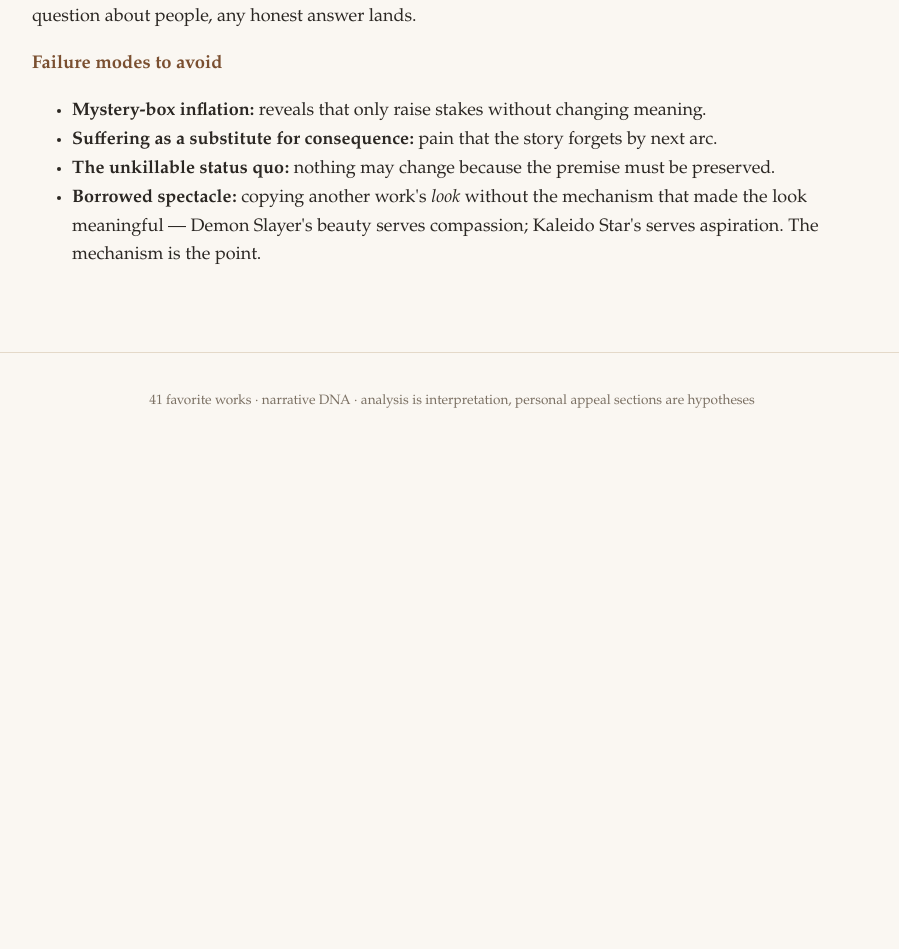
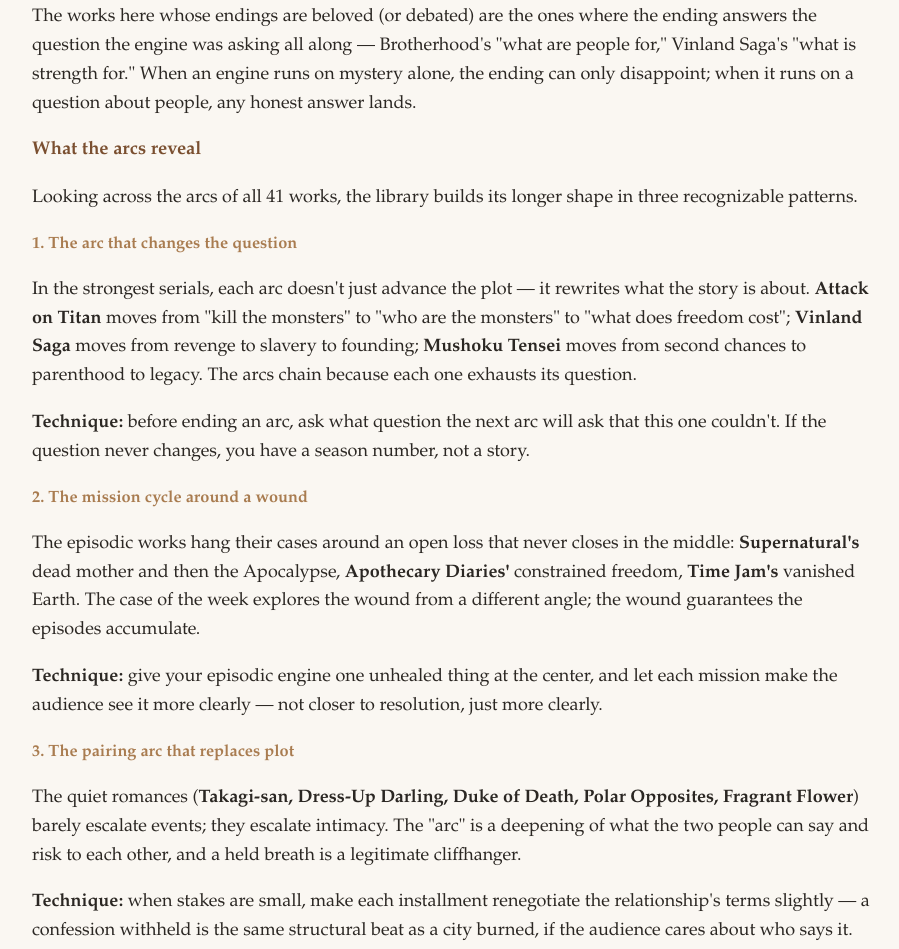
Before and after one commit to elad-haviv/fiction-dna, a plain HTML site: page site/reports/storytelling.html in a window 1280 px wide. Shown: the part 2365-3314 px from the top of the page, without its empty margins (188-1087 px from the left). Before the commit the page ends 2815 px from the top, so only its background shows below. Drawn offline with Linux system fonts and the light colour scheme.

Commit message:
Reports: cite Time Jam; add 'What the arcs reveal' to storytelling report

```diff
--- a/site/reports/storytelling.html
+++ b/site/reports/storytelling.html
@@ -33,7 +33,7 @@
 <ul><li><strong>ReZero</strong> repeats the same stretch of time until the protagonist&#x27;s interpretation — not just his information — is corrected.</li><li><strong>Frieren</strong> revisits memories; each return to a remembered moment carries new understanding.</li></ul>
 <p><strong>Technique:</strong> repetition earns its place only when it changes a decision. A loop that ends where it began is a stall.</p>
 <h3>3. The case of the week that feeds the whole</h3>
-<ul><li><strong>Apothecary Diaries, Supernatural, Violet Evergarden, Cardcaptor Sakura</strong> — episodic problems that each leave a trace: a relationship shifted, a clue banked, a skill gained.</li></ul>
+<ul><li><strong>Apothecary Diaries, Supernatural, Violet Evergarden, Cardcaptor Sakura</strong> — episodic problems that each leave a trace: a relationship shifted, a clue banked, a skill gained.</li><li><strong>Time Jam: Valerian &amp; Laureline</strong> runs freelance jobs across planets and eras while the vanished Earth stays open as the standing super-objective — and every episode title keeps the word &quot;time&quot; ticking underneath, so even a throwaway case reminds you what the currency is.</li></ul>
 <p><strong>Technique:</strong> every self-contained episode should deposit something permanent. The audience should be able to feel the series accumulating even when the plot of the week closes.</p>
 <h3>4. The journey as structure</h3>
 <ul><li><strong>Mushoku Tensei, Inuyasha, Avatar, Vinland Saga, Made in Abyss</strong> — movement through space organizes the story; each leg changes who the travelers are.</li></ul>
@@ -51,6 +51,17 @@
 <p><strong>Supernatural&#x27;s</strong> car, <strong>MapleStory&#x27;s</strong> towns, <strong>Delicious in Dungeon&#x27;s</strong> meals, <strong>Frieren&#x27;s</strong> campfire scenes — recurring places and rituals where the audience rests with the characters. Stories without a home base exhaust; stories that are <em>only</em> home base stagnate. The rhythm between the two is pacing.</p>
 <h3>Endings are downstream of the engine</h3>
 <p>The works here whose endings are beloved (or debated) are the ones where the ending answers the question the engine was asking all along — Brotherhood&#x27;s &quot;what are people for,&quot; Vinland Saga&#x27;s &quot;what is strength for.&quot; When an engine runs on mystery alone, the ending can only disappoint; when it runs on a question about people, any honest answer lands.</p>
+<h2>What the arcs reveal</h2>
+<p>Looking across the arcs of all 41 works, the library builds its longer shape in three recognizable patterns.</p>
+<h3>1. The arc that changes the question</h3>
+<p>In the strongest serials, each arc doesn&#x27;t just advance the plot — it rewrites what the story is about. <strong>Attack on Titan</strong> moves from &quot;kill the monsters&quot; to &quot;who are the monsters&quot; to &quot;what does freedom cost&quot;; <strong>Vinland Saga</strong> moves from revenge to slavery to founding; <strong>Mushoku Tensei</strong> moves from second chances to parenthood to legacy. The arcs chain because each one exhausts its question.</p>
+<p><strong>Technique:</strong> before ending an arc, ask what question the next arc will ask that this one couldn&#x27;t. If the question never changes, you have a season number, not a story.</p>
+<h3>2. The mission cycle around a wound</h3>
+<p>The episodic works hang their cases around an open loss that never closes in the middle: <strong>Supernatural&#x27;s</strong> dead mother and then the Apocalypse, <strong>Apothecary Diaries&#x27;</strong> constrained freedom, <strong>Time Jam&#x27;s</strong> vanished Earth. The case of the week explores the wound from a different angle; the wound guarantees the episodes accumulate.</p>
+<p><strong>Technique:</strong> give your episodic engine one unhealed thing at the center, and let each mission make the audience see it more clearly — not closer to resolution, just more clearly.</p>
+<h3>3. The pairing arc that replaces plot</h3>
+<p>The quiet romances (<strong>Takagi-san, Dress-Up Darling, Duke of Death, Polar Opposites, Fragrant Flower</strong>) barely escalate events; they escalate intimacy. The &quot;arc&quot; is a deepening of what the two people can say and risk to each other, and a held breath is a legitimate cliffhanger.</p>
+<p><strong>Technique:</strong> when stakes are small, make each installment renegotiate the relationship&#x27;s terms slightly — a confession withheld is the same structural beat as a city burned, if the audience cares about who says it.</p>
 <h2>Failure modes to avoid</h2>
 <ul><li><strong>Mystery-box inflation:</strong> reveals that only raise stakes without changing meaning.</li><li><strong>Suffering as a substitute for consequence:</strong> pain that the story forgets by next arc.</li><li><strong>The unkillable status quo:</strong> nothing may change because the premise must be preserved.</li><li><strong>Borrowed spectacle:</strong> copying another work&#x27;s <em>look</em> without the mechanism that made the look meaningful — Demon Slayer&#x27;s beauty serves compassion; Kaleido Star&#x27;s serves aspiration. The mechanism is the point.</li></ul>
 </main>
```
Also changed, not shown: site/reports/characters.html (+1 -1 lines), site/reports/worldbuilding.html (+1 -1 lines), 3 other files.
